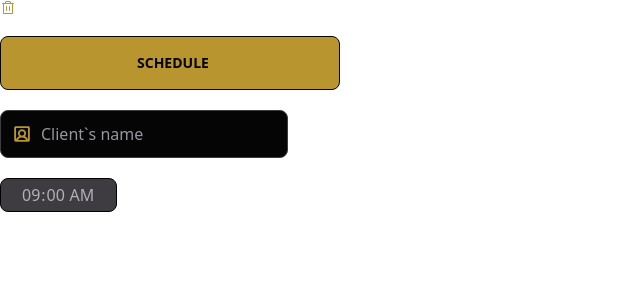
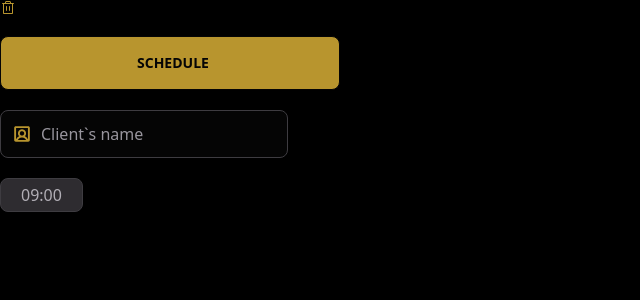
Before and after one commit to jotadagostin/newHairDay, a React (Vite) app in the folder hairday/: page / in a window 1280 px wide. Shown: the top 300 px of the page, without its empty margins (0-640 px from the left). Built offline with nearby package versions, Linux system fonts and the light colour scheme.

Commit message:
component SelectTime
tailwind style ready

```diff
--- a/hairday/src/components/TimeSelect.tsx
+++ b/hairday/src/components/TimeSelect.tsx
@@ -1,11 +1,12 @@
 export function TimeSelect() {
   return (
     <div>
-      <input
-        type="time"
-        className="border bg-gray-500 text-gray-200 border-black rounded-lg px-5 py-1  "
-        defaultValue="09:00"
-      />
+      <button
+        className="border bg-gray-600 text-gray-200 border-gray-500 rounded-lg px-5 py-1  hover:bg-gray-500   focus:border-yellow-400
+        focus:outline-none focus:bg-gray-600"
+      >
+        09:00
+      </button>
     </div>
   );
 }
--- a/hairday/src/index.css
+++ b/hairday/src/index.css
@@ -53,9 +53,9 @@
   --font-text-sm-weight: 400;
 }
 
-/* body {
+body {
   background: #000;
-} */
+}
 
 @tailwind utilities;
 
@@ -68,3 +68,11 @@ input[type="time"]::-webkit-calendar-picker-indicator {
 input[type="time"] {
   appearance: textfield;
 }
+
+input[type="time"]::-webkit-input-placeholder {
+  cursor: none; /* Tenta remover a seleção */
+}
+
+input[type="time"]::selection {
+  background-color: transparent; /* Para o texto não ser destacado */
+}
```
